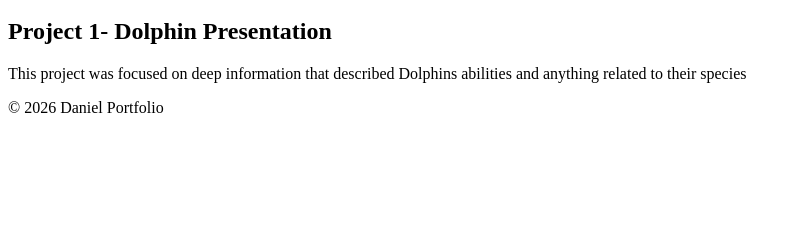
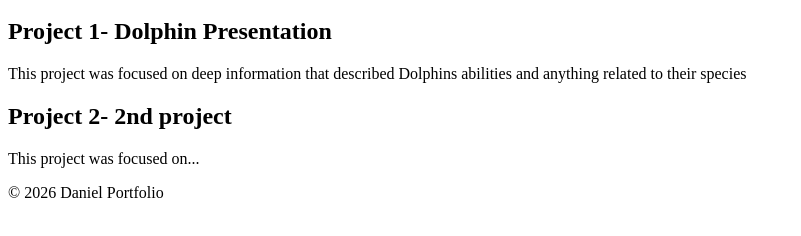
Before and after one commit to Danielitoo-hue/Final.portfolio, a plain HTML site: page projects.html in a window 1280 px wide. Shown: the part 100-336 px from the top of the page, without its empty margins (0-801 px from the left). Drawn offline with Linux system fonts and the light colour scheme.

Commit message:
added 2nd project inside of projects.html

```diff
--- a/projects.html
+++ b/projects.html
@@ -19,6 +19,11 @@
             <p> This project was focused on deep information that described Dolphins abilities and anything related to their species</p>
 
         </section>
+        <section class="project2">
+            <h2> Project 2- 2nd project</h2>
+            <p> This project was focused on... </p>
+
+        </section>
     </main>
     <footer>
         <p>© 2026 Daniel Portfolio</p>
```
